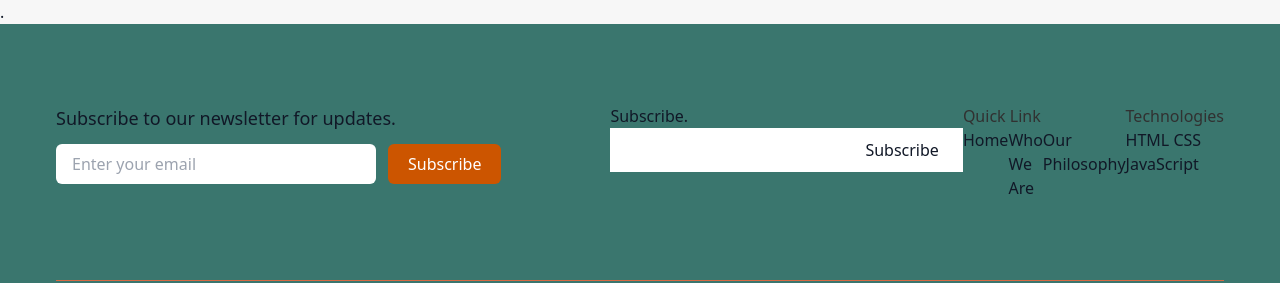
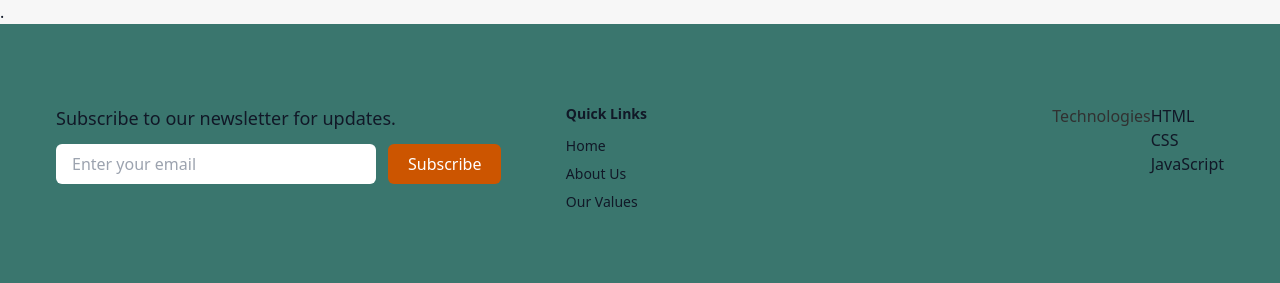
Before and after one commit to VanessaDa/VANBAA25089_PTO2502_GroupA_VanessaBaart_SDF05, a plain HTML site: page index.html in a window 1280 px wide. Shown: the top 283 px of the page. Drawn offline with nearby package versions, Linux system fonts and the light colour scheme.

Commit message:
Corrected quick links structure

```diff
--- a/index.html
+++ b/index.html
@@ -45,25 +45,24 @@
                     </button>
                     </form>
                    </div>
+                    <!-- Links Section -->
+                        <div class="links-section flex flex-col md:flex-row justify-between w-full mt-8 lg:mt-0">
+                            <!-- Quick Links -->
+                           <di class="quick-links flex flex-col text-left mb-8 md:mb-0 md:mr-10 flex-1">
+                                <h3 class="text-sm font-bold mb-3">Quick Links</h3>
+                                <ul class="list-none space-y-2 text-sm">
+                                    <li><a href="#" class="hover:underline">Home</a></li>
+                                    <li><a href="#" class="hover:text-gray-900">About Us</a></li>
+                                    <li><a href="#" class="hover:text-gray-900">Our Values</a></li>
+                                </ul>
+                           </div>
 
-                        <div class="sm:col-span-2">
-                            <h1 class="max-w-lg" >Subscribe.</h1>
-                            <div class="flex">
-                                <input id="email" type="text">
-                                <button class="w-full px-6 py-2.5 bg-white">
-                                    Subscribe
-                                </button>
-                            </div>
-                        </div>
-                        <div>
-                            <p class="text-[#313131]">Quick Link</p>
-                            <div class="flex">
-                                <a href="#">Home</a>
-                                <a href="#">Who We Are</a>
-                                <a href="#">Our Philosophy</a>
-                            </div>
-                        </div>
-                        <div>
+
+
+
+
+
+
                             <p class="text-[#313131]">Technologies</p>
                             <div class="">
                                 <a href="#">HTML</a>
```
